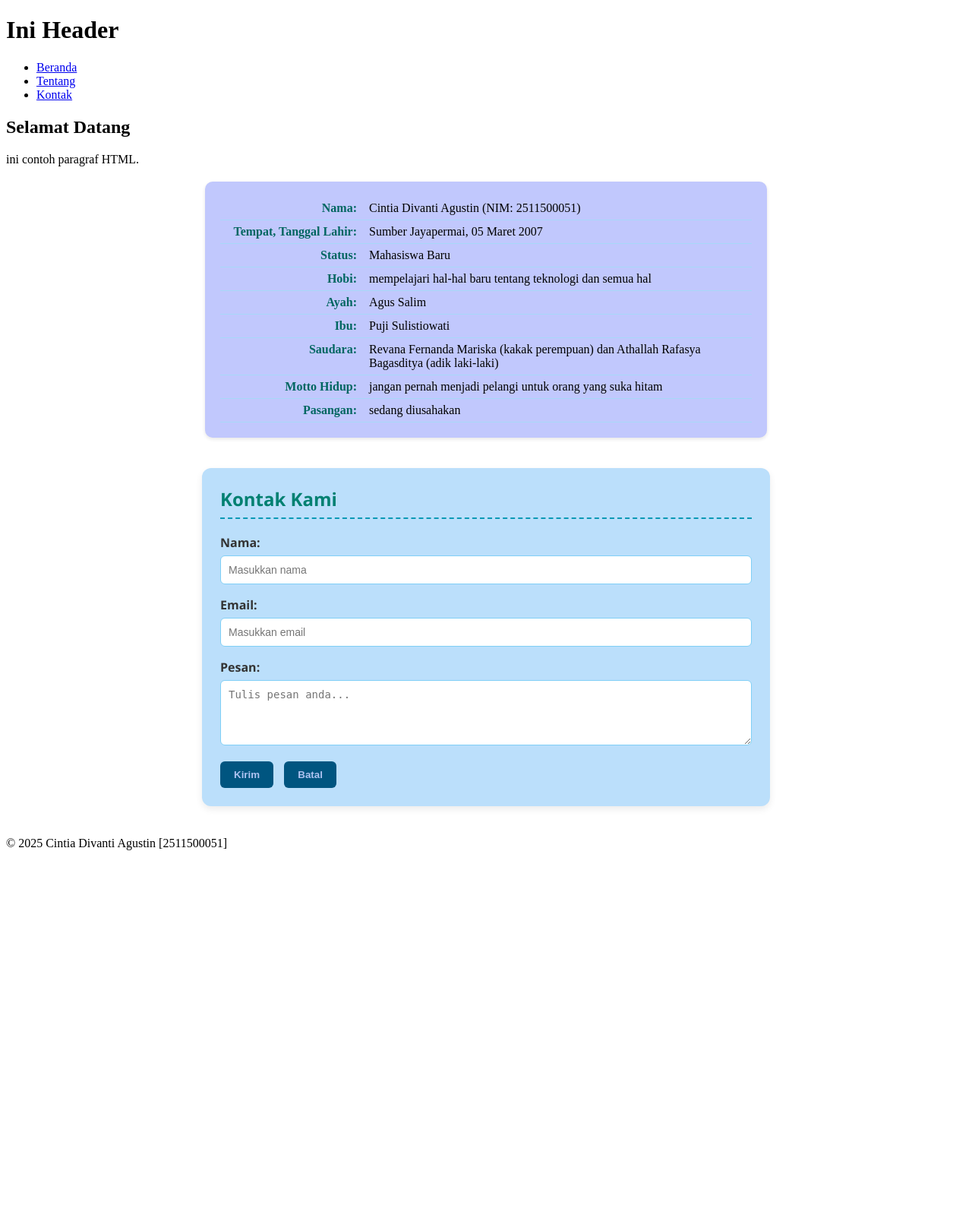
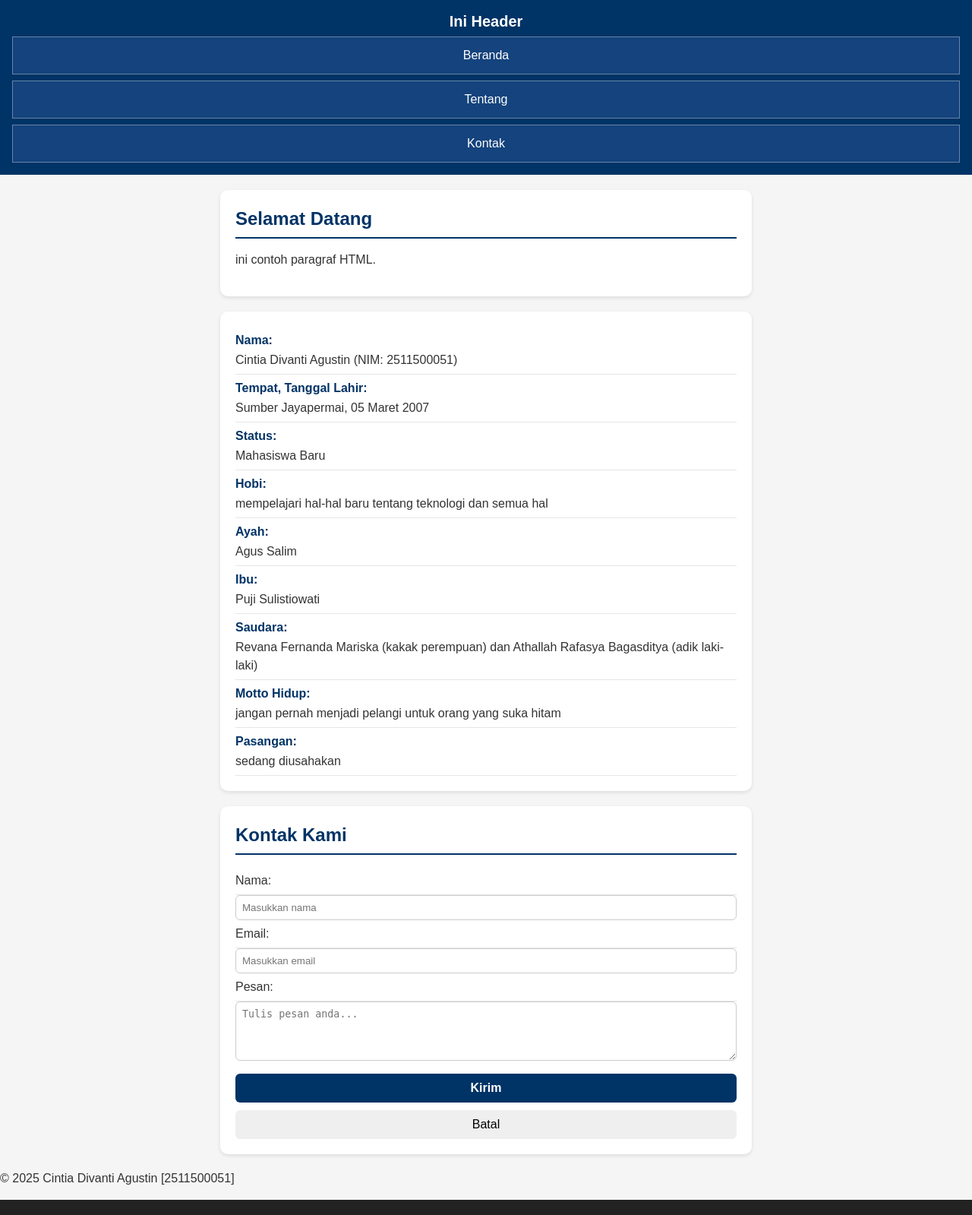
Before and after one commit to 2511500051-maker/2511500051-PWD-TI1B-2526O, a PHP site: page /pertemuan-04/index.html in a window 1280 px wide. Shown: the whole page at 76% size. Before the commit the page ends 1119 px from the top, so only its background shows below. Run offline with PHP 8.4, Linux system fonts and the light colour scheme.

Commit message:
ganti internal css ke eksternal css

```diff
--- a/pertemuan-04/style.css
+++ b/pertemuan-04/style.css
@@ -1,5 +1,68 @@
-        #about {
-            background-color: #c1c8fd;
+* {
+  box-sizing: border-box;
+}
+
+body {
+  margin: 0;
+  font-family: Arial, sans-serif;
+  background: #f5f5f5;
+  color: #333;
+  line-height: 1.5;
+}
+
+header {
+  background: #003366;
+  color: #fff;
+  padding: 20px;
+  text-align: center;
+}
+
+header ul {
+  display: flex;
+  justify-content: center;
+  list-style: none;
+  padding: 0;
+  margin: 10px 0 0;
+}
+
+header li a {
+  color: #fff;
+  text-decoration: none;
+  padding: 6px 12px;
+}
+
+header li a:hover {
+  background-color: #85020d;
+  border-radius: 6px;
+  transition: background-color 0.3s ease;
+}
+
+header li a:focus {
+  outline: 2px solid #fff;
+  outline-offset: 2px;
+  border-radius: 6px;
+  background-color: rgba(255, 255, 255, 0.15);
+}
+
+header li a:active {
+  background-color: #cc04a1;
+  transform: translateY(1px);
+}
+
+#home:target ~ header a[href="#home"],
+#about:target ~ header a[href="#about"],
+#contact:target ~ header a[href="#contact"] {
+  background: #fff;
+  color: #003366;
+  font-weight: bold;
+  border-radius: 6px;
+  transition: all 0.3s ease;
+}
+
+#home,
+#about,
+#contact {
+  background-color: #ffffff;
   border-radius: 10px;
   padding: 20px;
   max-width: 700px;
@@ -7,101 +70,140 @@
   box-shadow: 0 2px 5px rgba(0, 0, 0, 0.1);
 }
 
-        #about h2 {
-            color: #10a37e;
-            border-bottom: 2px solid #0a8aad;
+#home h2,
+#about h2,
+#contact h2 {
+  color: #003366;
+  border-bottom: 2px solid #003366;
   padding-bottom: 6px;
   margin-top: 0;
   margin-bottom: 16px;
 }
 
-        #about p {
+#home p {
+  text-align: justify;
+}
+
+#about p,
+#contact label {
   display: flex;
   justify-content: flex-start;
   align-items: baseline;
   margin: 0;
   padding: 6px 0;
-            border-bottom: 1px solid #a7d8f8;
+  border-bottom: 1px solid #e6e6e6;
 }
 
-        #about strong {
+#about strong,
+#contact label > span {
   min-width: 180px;
-            color: #006661;
+  color: #003366;
   font-weight: 600;
   text-align: right;
   padding-right: 16px;
   flex-shrink: 0;
 }
 
-        @media (max-width: 600px) {
-          #about p {
+#contact input,
+#contact textarea {
+  flex: 1;
+  border: 1px solid #ccc;
+  border-radius: 6px;
+  padding: 8px;
+  color: #000;
+  font-weight: normal;
+  margin: 0;
+  box-sizing: border-box;
+}
+
+#contact button {
+  margin-top: 10px;
+  display: inline-block;
+  padding: 10px 24px;
+  font-size: 16px;
+  border-radius: 6px;
+  cursor: pointer;
+  border: none;
+  transition: all 0.3s ease;
+  margin-right: 8px;
+}
+
+#contact button[type="submit"] {
+  background-color: #003366;
+  color: #fff;
+  font-weight: 600;
+}
+
+#contact button[type="reset"] {
+  background-color: #b4b4b4;
+  color: #272727;
+  font-weight: 500;
+}
+
+#contact button[type="submit"]:hover {
+  background-color: #0379ee;
+  transform: translateY(-1px);
+  box-shadow: 0 2px 6px rgba(0, 0, 0, 0.2);
+}
+
+#contact button[type="reset"]:hover {
+  background-color: #cccccc;
+  transform: translateY(-1px);
+}
+
+/* Footer */
+footer {
+  background: #222;
+  color: #aaa;
+  text-align: center;
+  padding: 10px;
+}
+
+/* Responsive design */
+@media (max-width: 600px) {}
+  header {
+    padding: 16px;
+    position: sticky;
+    top: 0;
+    z-index: 1000;
+  }
+
+  header h1 {
+    margin: 0 0 8px;
+    font-size: 20px;
+    line-height: 1.2;
+  }
+
+  header ul {
+    flex-direction: column;
+    align-items: stretch;
+    gap: 8px;
+    margin: 8px 0 0;
+  }
+
+  header li a {
+    display: block;
+    padding: 12px 14px;
+    border: 1px solid rgba(255, 255, 255, 0.35);
+    background: rgba(255, 255, 255, 0.08);
+    backdrop-filter: saturate(120%);
+  }
+
+  #about p,
+  #contact label {
     flex-direction: column;
     align-items: flex-start;
   }
 
-          #about strong {
+  #about strong,
+  #contact label > span {
     text-align: left;
     padding-right: 0;
     margin-bottom: 2px;
   }
-        }
-        #About,
-        #contact {
-            background-color: #bbdffb;
-            border-radius: 12px;
-            padding: 24px;
-            max-width: 700px;
-            margin: 40px auto;
-            box-shadow: 0 4px 10px rgba(0, 0, 0, 0.08);
-            font-family: 'Segoe UI', Tahoma, Geneva, Verdana, sans-serif;
-         }
-
-        #contact h2 {
-            color: #008071;
-            border-bottom: 2px dashed #0999b5;
-            padding-bottom: 8px;
-            margin-top: 0;
-            margin-bottom: 20px;
-            font-size: 24px;
-         }
-
-        #contact label {
-            display: block;
-            margin-bottom: 6px;
-            font-weight: 600;
-            color: #333333;
-         }
 
   #contact input,
-        #contact textarea {
+  #contact textarea,
+  #contact button {
     width: 100%;
-            padding: 10px;
-            margin-bottom: 16px;
-            border: 1px solid #80cff6;
-            border-radius: 6px;
-            box-sizing: border-box;
-            font-size: 14px;
   }
-
-        #contact input:focus,
-        #contact textarea:focus {
-            border-color: #005580;
-            outline: none;
-            box-shadow: 0 0 5px rgba(0, 85, 128, 0.3);
-         }
-
-        #contact button {
-            padding: 10px 18px;
-            margin-right: 10px;
-            border: none;
-            border-radius: 6px;
-            background-color: #005580;
-            color: rgb(175, 195, 241);
-            font-weight: bold;
-            cursor: pointer;
-            transition: background-color 0.3s ease;
-         }
-
-        #contact button:hover {
-            background-color: #003d59;
-         }
```
Lines whose indentation alone changed are shown as unchanged.
